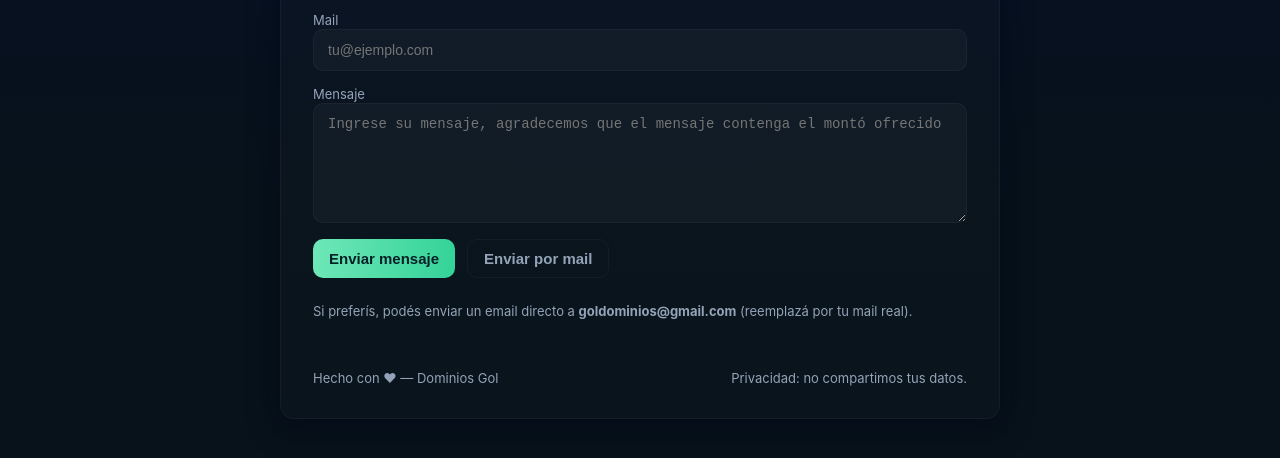
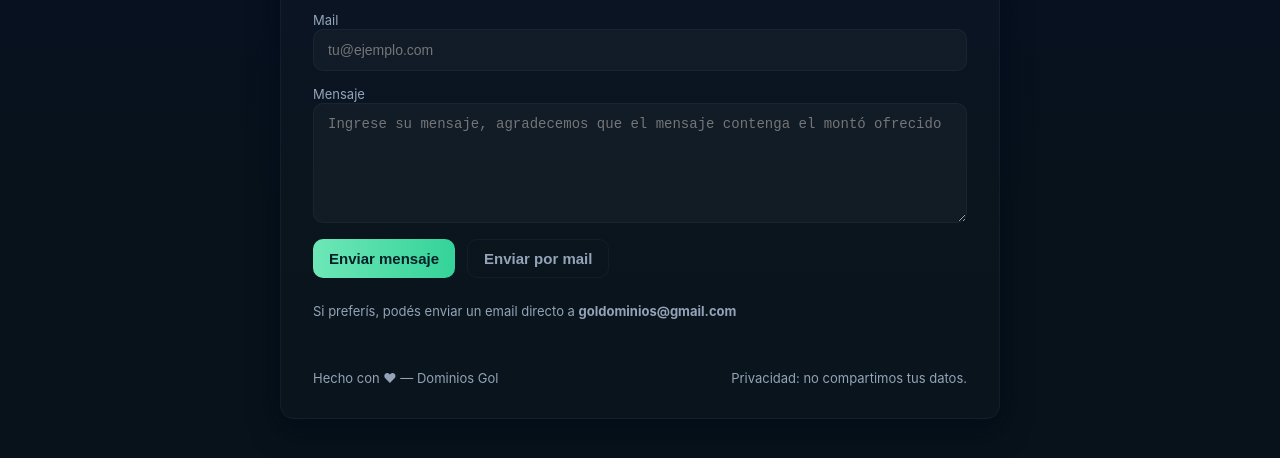
Before and after one commit to emartio/COCO-Lab, a plain HTML site: page index.html in a window 1280 px wide. Shown: the part 274-732 px from the top of the page. Drawn offline with Linux system fonts and the light colour scheme.

Commit message:
Update index.html

```diff
--- a/index.html
+++ b/index.html
@@ -83,7 +83,7 @@ Reemplaza FORM_ENDPOINT por tu endpoint de Formspree o similar, o deja vacío pa
           <button type="button" id="mailtoBtn" class="btn mutebtn">Enviar por mail</button>
         </div>
 
-        <p class="note">Si preferís, podés enviar un email directo a <strong>goldominios@gmail.com</strong> (reemplazá por tu mail real).</p>
+        <p class="note">Si preferís, podés enviar un email directo a <strong>goldominios@gmail.com</strong></p>
 
         <div id="status" aria-live="polite" style="margin-top:8px"></div>
       </form>
```
